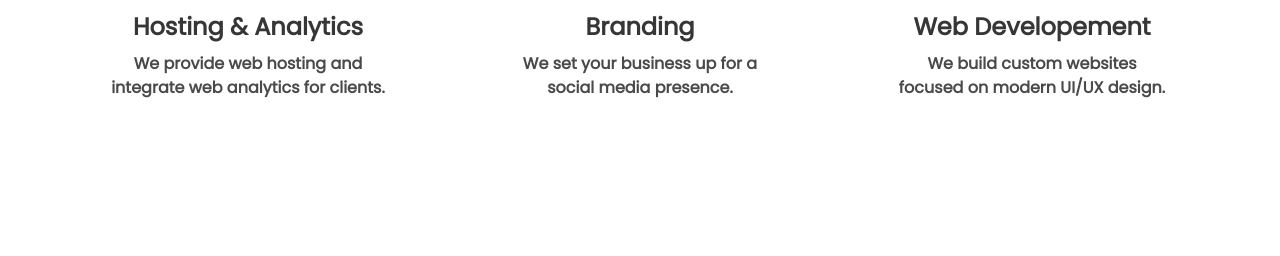
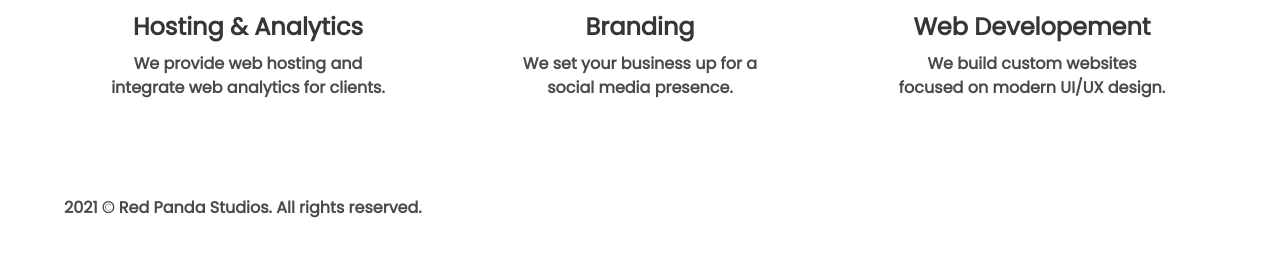
Before and after one commit to HimalP/RedPandaStudios, a website: page index.html in a window 1280 px wide. Shown: the part 756-1012 px from the top of the page. Before the commit the page ends 904 px from the top, so only its background shows below. Drawn offline with Linux system fonts and the light colour scheme.

Commit message:
Adding footer section

```diff
--- a/assets/css/style.css
+++ b/assets/css/style.css
@@ -26,3 +26,8 @@
 #section-solutions .columns .column:nth-child(3) .icon-container {
 	background: #e7d7c1;
 }
+
+/* Footer */
+.footer{
+	background-color: white;
+}
--- a/index.html
+++ b/index.html
@@ -185,5 +185,10 @@
 				</div>
 			</div>
 		</div>
+		<div class="footer">
+			<div class="container has-text-weight-bold">
+				<p>2021 © Red Panda Studios. All rights reserved.</p>
+			</div>
+		</div>
 	</body>
 </html>
```
